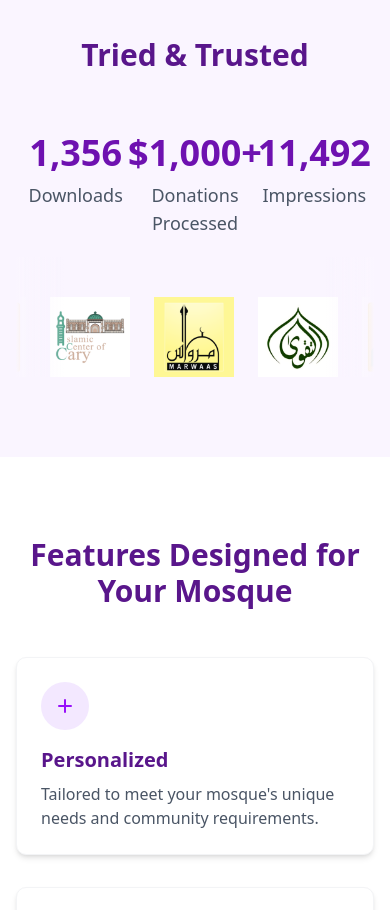
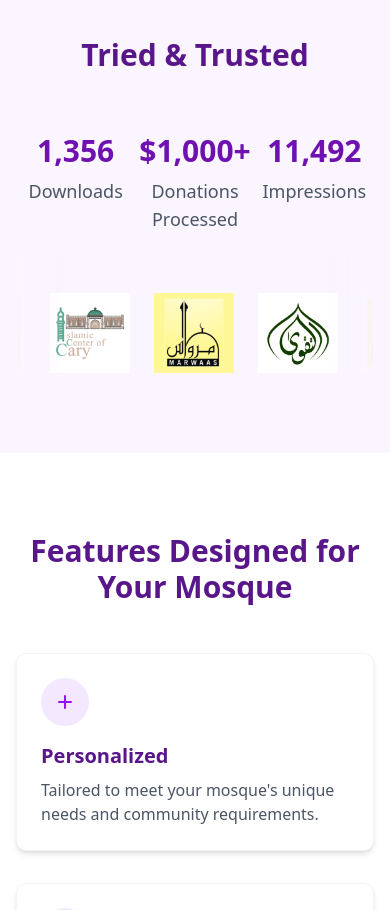
Before and after one commit to Naimy441/3ata, a Next.js app: page / in a window 390 px wide. Shown: the part 940-1850 px from the top of the page. Built offline with nearby package versions, Linux system fonts and the light colour scheme.

Commit message:
Reduced font size for stats on smaller devices

```diff
--- a/components/stats.tsx
+++ b/components/stats.tsx
@@ -30,7 +30,7 @@
         <div className="grid grid-cols-3 md:grid-cols-3 gap-8 text-center">
           {stats.map((stat, index) => (
             <div key={index} className="flex flex-col items-center">
-              <p className="text-4xl md:text-5xl font-bold text-purple-800">
+              <p className="text-3xl md:text-5xl font-bold text-purple-800">
                 {startCount ? (
                   <CountUp
                     end={stat.value}
```
